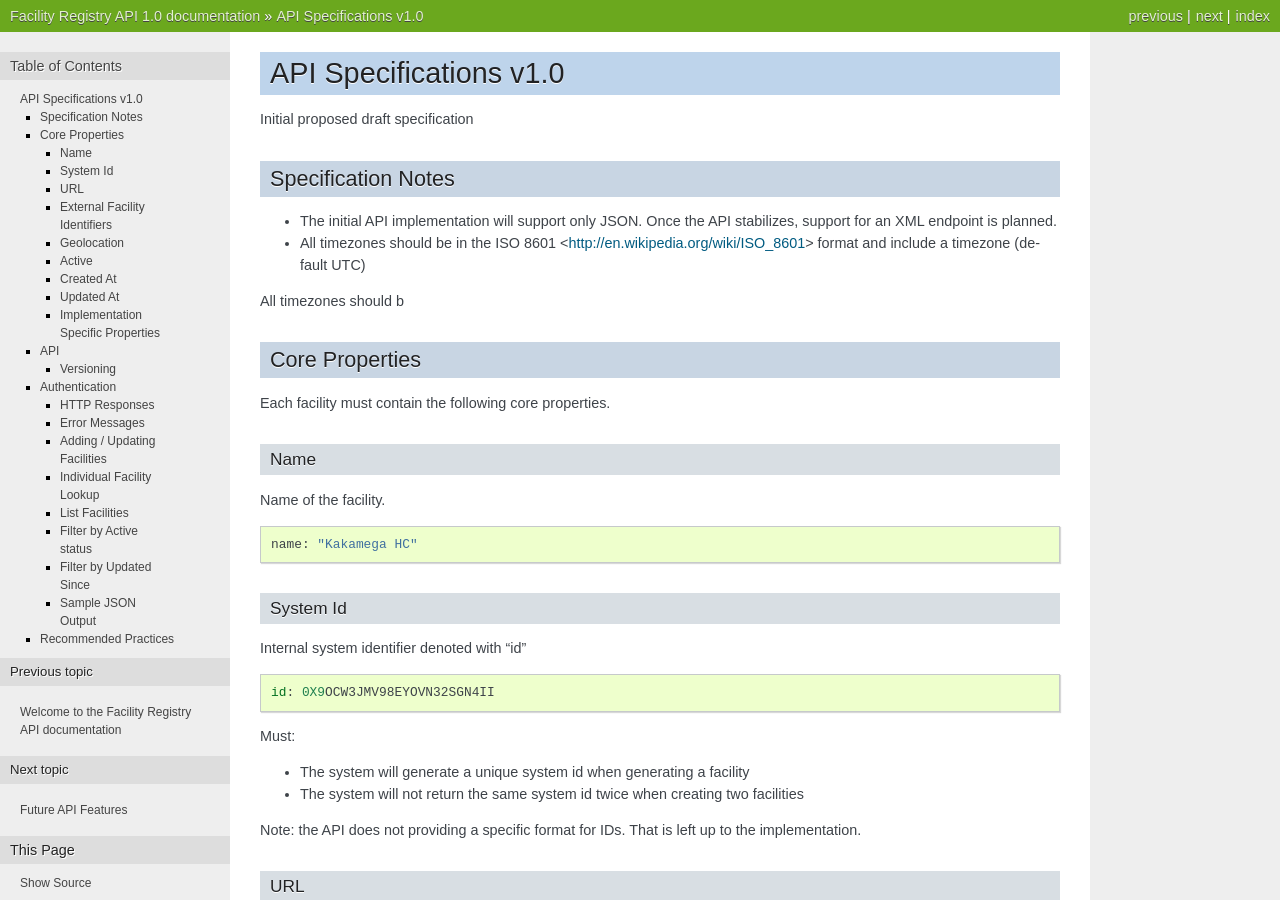
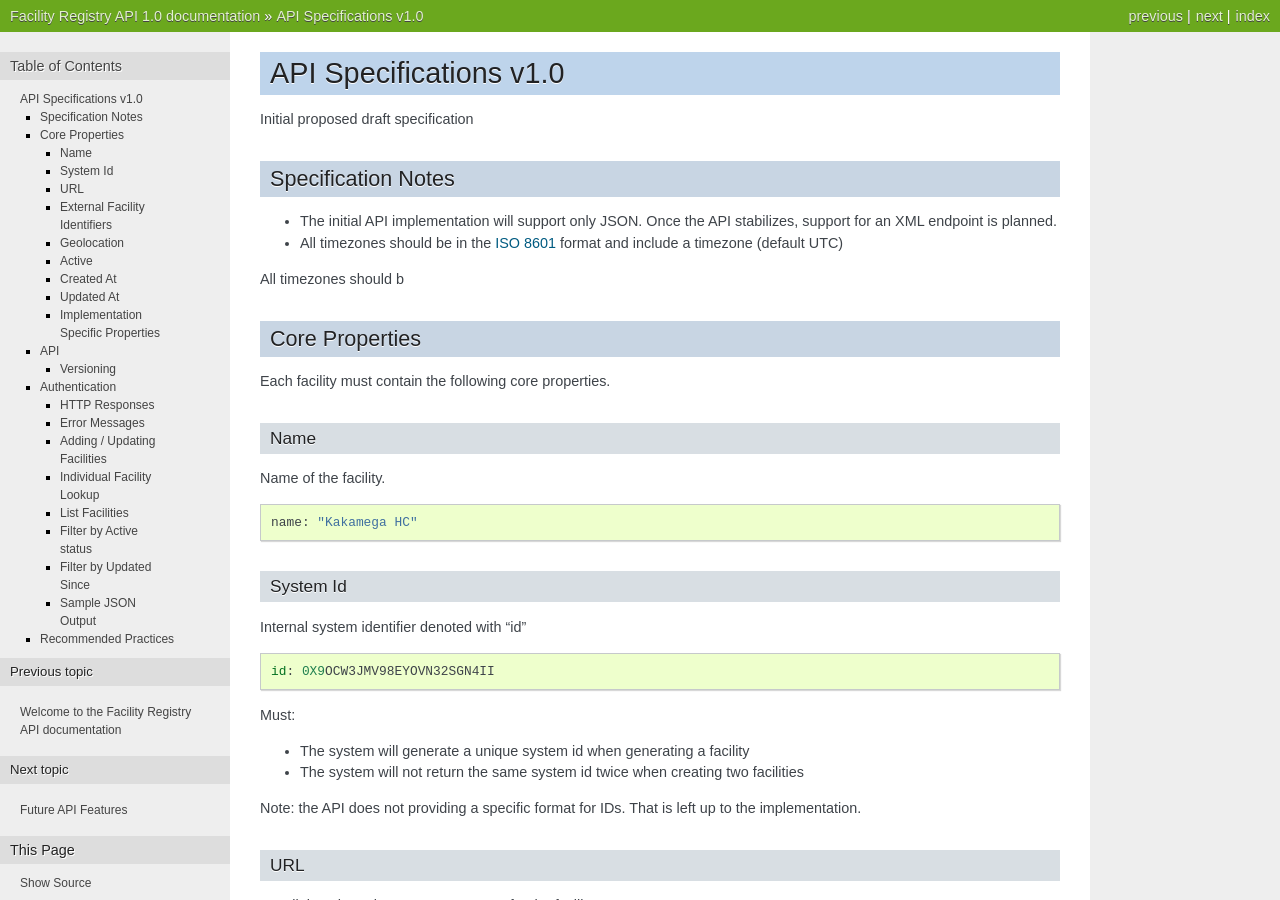
Before and after one commit to facilityregistry/fred-api, a Sphinx documentation site: the page built from docs/api_specifications.rst, in a window 1280 px wide and 900 px high. Built offline with Sphinx 7.4.7, drawn with Linux system fonts in a browser that asks for light colours.

Commit message:
fixed link

```diff
--- a/docs/api_specifications.rst
+++ b/docs/api_specifications.rst
@@ -7,7 +7,7 @@ Specification Notes
 -------------------
 
 - The initial API implementation will support only JSON.  Once the API stabilizes, support for an XML endpoint is planned.
-- All timezones should be in the ISO 8601 <http://en.wikipedia.org/wiki/ISO_8601> format and include a timezone (default UTC)
+- All timezones should be in the `ISO 8601 <http://en.wikipedia.org/wiki/ISO_8601>`_ format and include a timezone (default UTC)
 
 All timezones should b
 
```
